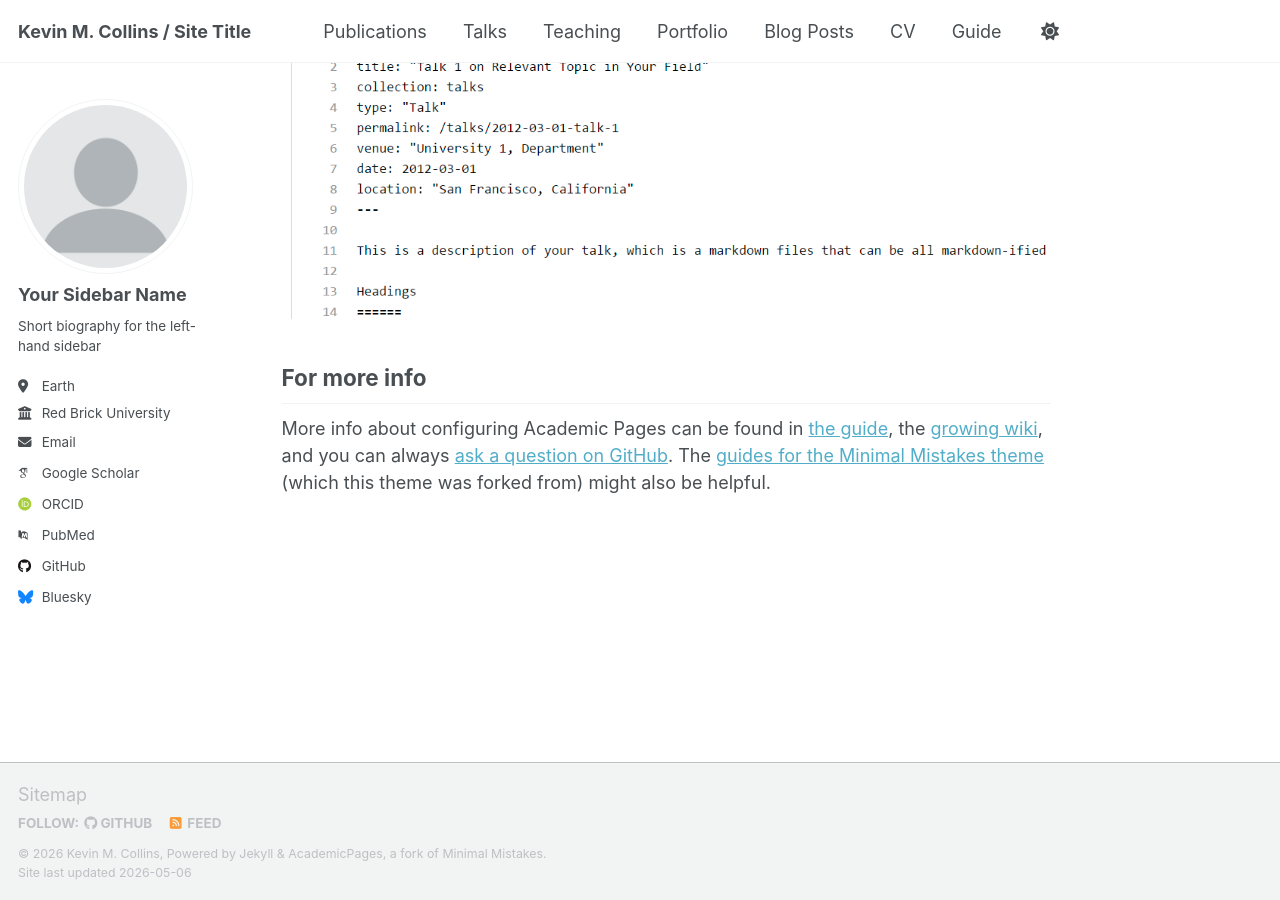
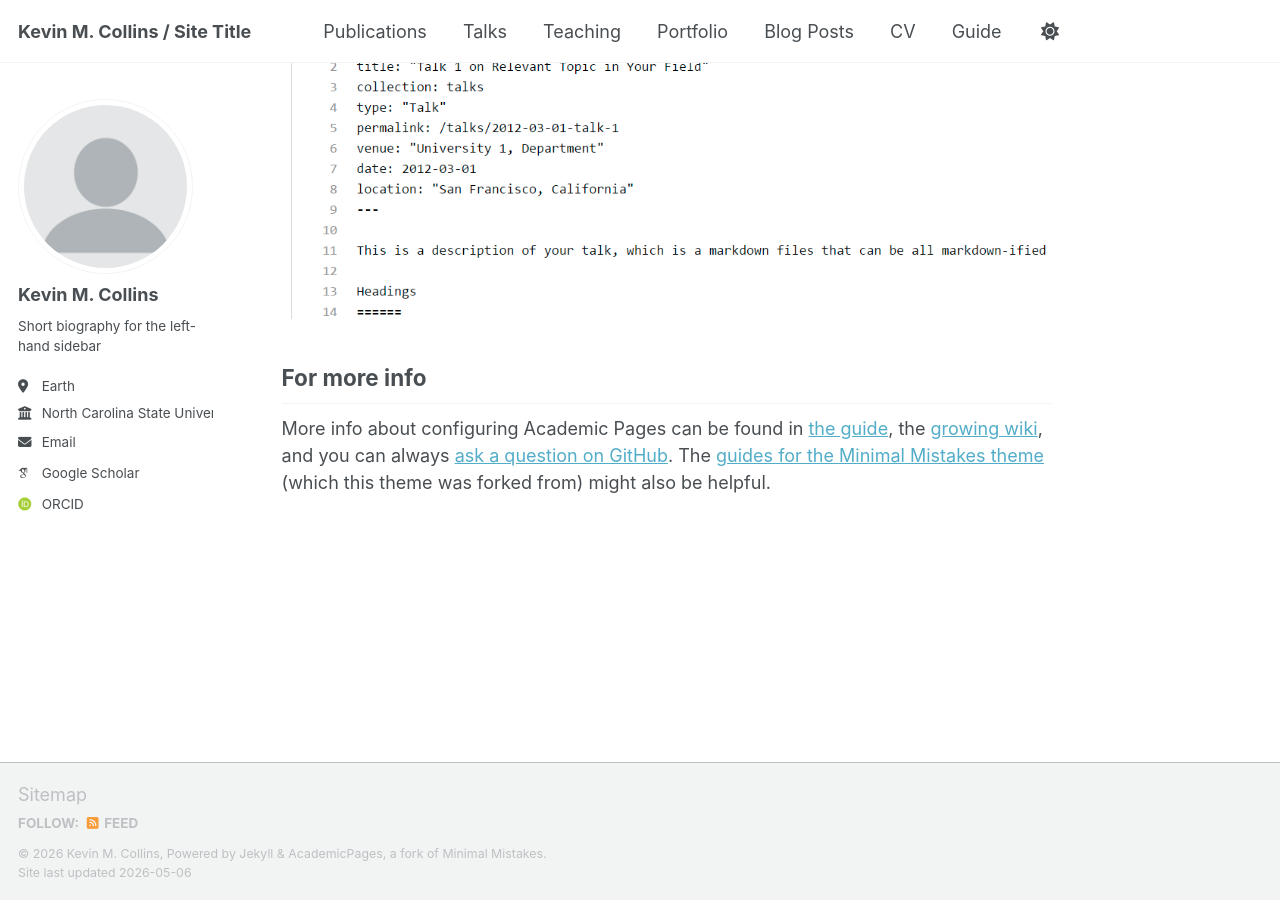
Before and after one commit to kecollins/kecollins.github.io, a Jekyll site: the page built from _pages/about.md, in a window 1280 px wide and 900 px high, scrolled down 2880 px. Built offline with Jekyll 4.4.1, drawn with Linux system fonts in a browser that asks for light colours; some web fonts are replaced; a script that is not in the unit is left out.

Commit message:
Update _config.yml

```diff
--- a/_config.yml
+++ b/_config.yml
@@ -15,7 +15,7 @@ name                     : &name "Kevin M. Collins"
 description              : &description "personal description"
 url                      : https://kecollins.github.io # the base hostname & protocol for your site e.g. "https://[your GitHub username].github.io" or if you already have some other page hosted on Github then use "https://[your GitHub username].github.io/[Your Repo Name]"
 baseurl                  : "" # the subpath of your site, e.g. "/blog"
-repository               : "academicpages/academicpages.github.io"
+repository               : "kecollins/kecollins.github.io"
 
 # Site Author - The following control what appear as part of the author content on the side bar.
 #               If a field is blank the icon and link will not appear, otherwise it will be shown.
@@ -23,23 +23,23 @@ repository               : "academicpages/academicpages.github.io"
 author:
   # Biographic information
   avatar           : "profile.png"
-  name             : "Your Sidebar Name"
-  pronouns         : # example: "she/her"
+  name             : "Kevin M. Collins"
+  pronouns         : # example: "he/him"
   bio              : "Short biography for the left-hand sidebar"
   location         : "Earth"
-  employer         : "Red Brick University"
+  employer         : "North Carolina State University"
   uri              : # URL
-  email            : "none@example.org"
+  email            : "kmcolli9@ncsu.edu"
 
   # Academic websites
   academia         : # URL
   arxiv            : # URL - Update with the correct link to your profile
-  googlescholar    : "https://scholar.google.com/citations?user=PS_CX0AAAAAJ"
+  googlescholar    : "https://scholar.google.com/citations?user=dbdpzA0AAAAJ&hl=en"
   inspire-hep      : # URL
   impactstory      : # URL
-  orcid            : "http://orcid.org/yourorcidurl"
+  orcid            : "https://orcid.org/0009-0008-0131-6097"
   semantic         : # URL
-  pubmed           : "https://www.ncbi.nlm.nih.gov/pubmed/?term=john+snow"
+  pubmed           : #"https://www.ncbi.nlm.nih.gov/pubmed/?term=john+snow"
   researchgate     : # URL
   scopus           : # URL
 
@@ -47,13 +47,13 @@ author:
   bitbucket        : # Username - Update with your username on the site
   codepen          : # Username
   dribbble         : # Username
-  github           : "academicpages"
+  github           : #"academicpages"
   kaggle           : # Username
   stackoverflow    : # User number or user number and name (i.e., use "1" or "1/jeff-atwood")
 
   # Social media
   artstation       : # Username
-  bluesky          : "bsky.app" # Replace this with you Bluesky username
+  bluesky          : #"bsky.app" # Replace this with you Bluesky username
   facebook         : # Username
   flickr           : # Username
   foursquare       : # Username
```
